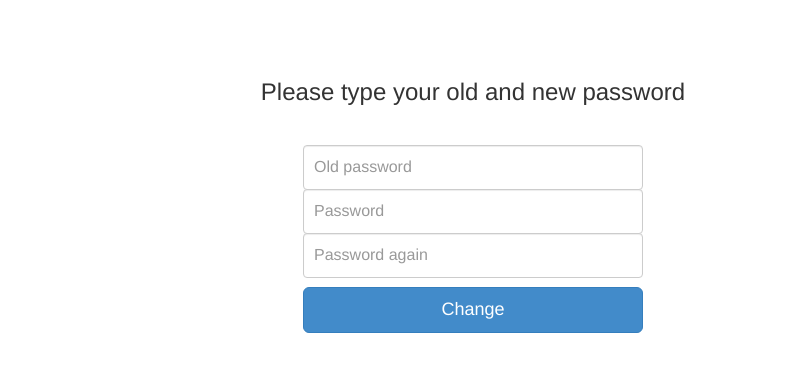
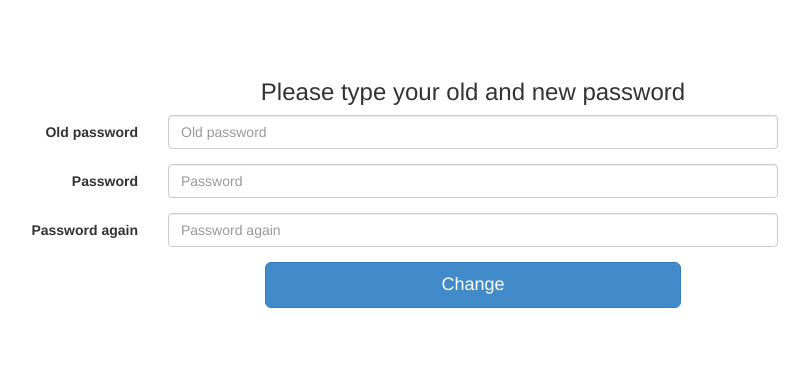
Before and after one commit to agh-glk/fcs, a Django app: page /change_password in a window 1280 px wide. Shown: the part 51-423 px from the top of the page, without its empty margins (167-976 px from the left). Run offline with Django 3.2, Linux system fonts and the light colour scheme; the visitor is signed in with stand-in values (Sample User, id 1); parts of the project's set-up code (start-up, migrations or seed data) failed here and were passed over; some libraries are stand-ins or nearby versions.

Commit message:
[NT] Improved forms display

```diff
--- a/fcs/fcs/manager/forms.py
+++ b/fcs/fcs/manager/forms.py
@@ -18,7 +18,7 @@ class ChangePasswordForm(forms.Form):
         password1 = self.cleaned_data.get('password')
         password2 = self.cleaned_data.get('password_again')
         if password1 != password2:
-            raise forms.ValidationError("Two different passwords!")
+            raise forms.ValidationError("Provided passwords are different!")
         return self.cleaned_data
 
 
--- a/fcs/fcs/manager/static/css/base.css
+++ b/fcs/fcs/manager/static/css/base.css
@@ -3,5 +3,8 @@ body {
 }
 .main-content {
   padding: 40px 15px;
+}
+
+.title {
   text-align: center;
 }
--- a/fcs/fcs/manager/static/css/form.css
+++ /dev/null
@@ -1,30 +0,0 @@
-
-.form-signin {
-  max-width: 400px;
-  padding: 30px;
-  margin: 0 auto;
-}
-
-.form-signin .form-control {
-  position: relative;
-  font-size: 16px;
-  height: auto;
-  padding: 10px;
-  -webkit-box-sizing: border-box;
-     -moz-box-sizing: border-box;
-          box-sizing: border-box;
-}
-.form-signin .form-control:focus {
-  z-index: 2;
-}
-.form-signin input {
-  margin-bottom: -1px;
-}
-.form-signin button {
-  margin-top: 10px;
-}
-
-.field-alert {
-  margin-bottom: 3px;
-  padding: 5px;
-}
--- a/fcs/fcs/manager/templates/base.html
+++ b/fcs/fcs/manager/templates/base.html
@@ -22,7 +22,7 @@
 
     <div class="main-content">
         {% block content %}
-        <h1>Home of amazing FCS Project</h1>
+        <h1 class="title">Home of amazing FCS Project</h1>
         {% endblock content %}
     </div>
 
--- a/fcs/fcs/manager/templates/form.html
+++ b/fcs/fcs/manager/templates/form.html
@@ -2,29 +2,38 @@
 {% load widget_tweaks %}
 {% load custom_tags %}
 
-{% block rels %}
+{% block msgs %}
 {{ block.super }}
-    <link href="{{ STATIC_URL }}css/form.css" rel="stylesheet">
-{% endblock rels %}
+{% if form.errors %}
+    {% for error in form.non_field_errors %}
+        <div class="alert alert-danger">{{ error|escape }}</div>
+    {% endfor %}
+{% endif %}
+{% endblock msgs %}
 
 {% block content %}
-    <h3>{% block form-title %}Form{% endblock form-title %}</h3>
-    <form class="form-signin" action="{% block form-url %}#{% endblock form-url %}" method="post">{% csrf_token %}
+    <h3 class="title">{% block form-title %}Form{% endblock form-title %}</h3>
+    <form class="form-horizontal" action="{% block form-url %}#{% endblock form-url %}" method="post">{% csrf_token %}
         {% for field in form %}
+        <div class="form-group {% if field.errors %}has-error{% endif %}">
+            <label for="{{ field.id_for_label }}" class="col-sm-3 control-label">{{ field.label }}</label>
+            <div class="col-sm-6">
             {% if field|is_checkbox %}
                 {% for check in field %}
+                    <div class="col-sm-4">
                     <label class="checkbox-inline">
                         {{ check.tag }}
-                    {{ check.choice_label }}
+                        <strong>{{ check.choice_label }}</strong>
                     </label>
+                    </div>
                 {% endfor %}
             {% else %}
                 {% render_field field class+="form-control" placeholder=field.label %}
             {% endif %}
-        {% for error in field.errors %}
-        <div class="alert alert-danger field-alert">{{ error }}</div>
+            </div>
+            <span class="help-block col-sm-3"><strong>{% for error in field.errors %}{{ error }}{% endfor %}</strong></span>
+        </div>
         {% endfor %}
-        {% endfor %}
-        <button class="btn btn-lg btn-primary btn-block" type="submit">{% block form-button %}Button{% endblock form-button %}</button>
+        <button class="btn btn-lg btn-primary col-sm-4 col-sm-offset-4" type="submit">{% block form-button %}Button{% endblock form-button %}</button>
     </form>
 {% endblock content %}
--- a/fcs/fcs/manager/templates/registration/activate.html
+++ b/fcs/fcs/manager/templates/registration/activate.html
@@ -2,5 +2,5 @@
 
 {% block msgs %}
 {{ block.super }}
-<div class="alert alert-info">Your account is already activated.</div>
+<div class="alert alert-warning">Your account was already activated.</div>
 {% endblock msgs %}
--- a/fcs/fcs/manager/views.py
+++ b/fcs/fcs/manager/views.py
@@ -51,12 +51,14 @@ def change_password(request):
             if form.is_valid():
                 old_passwd, passwd1, passwd2 = \
                     [form.cleaned_data[x] for x in ['old_password', 'password', 'password_again']]
-                if request.user.check_password(old_passwd) and passwd1 == passwd2:
+                if request.user.check_password(old_passwd):
                     request.user.set_password(passwd1)
                     request.user.save()
                     logout(request)
-                    messages.success(request, "Password changed successfully. Please log-in again")
+                    messages.success(request, "Password changed successfully. Please log-in again.")
                     return redirect('index')
+                else:
+                    messages.error(request, "Old password is incorrect.")
         else:
             form = forms.ChangePasswordForm()
         return render(request, 'change_password.html', {'form': form})
```
Lines whose indentation alone changed are shown as unchanged.
